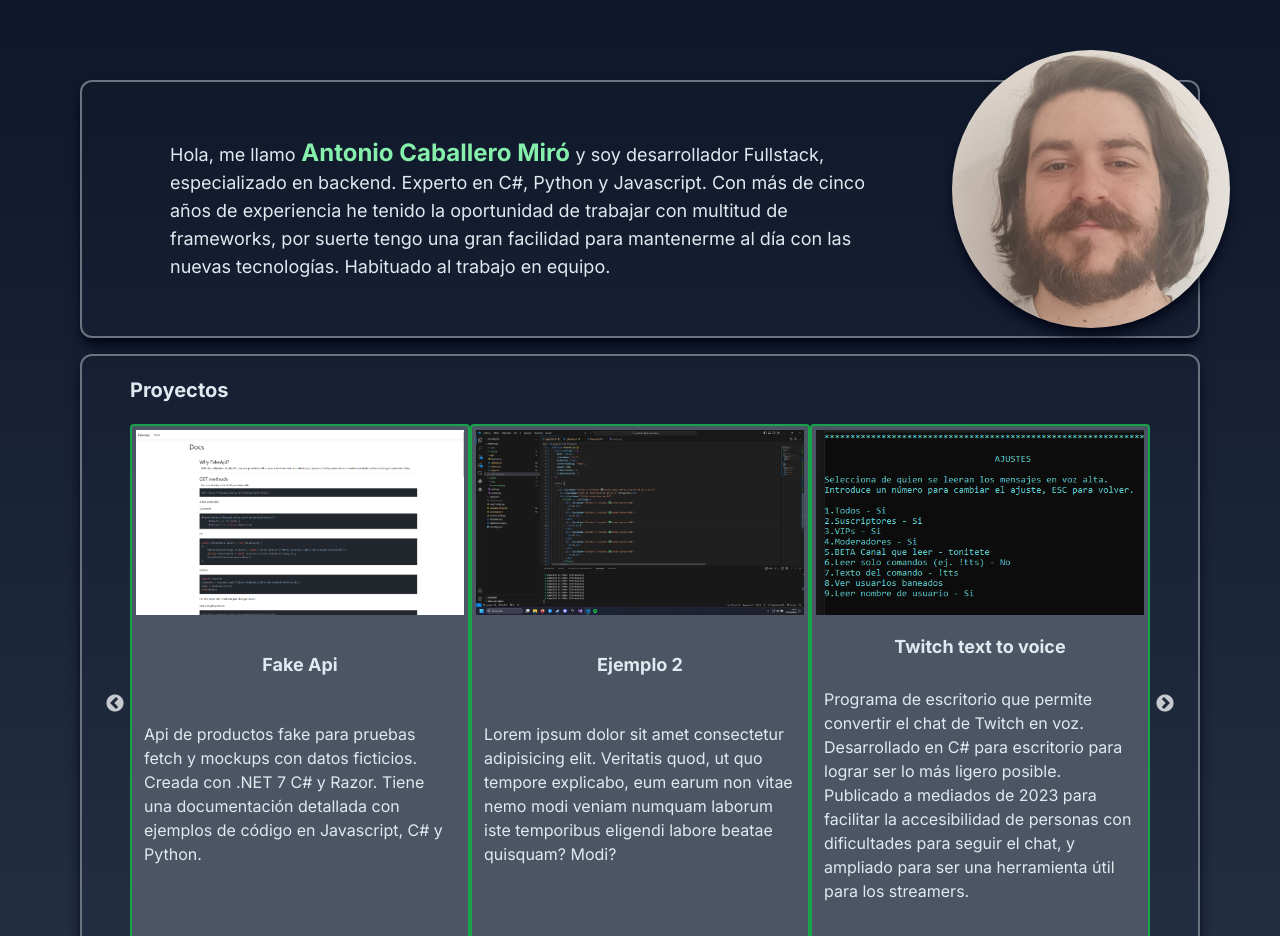
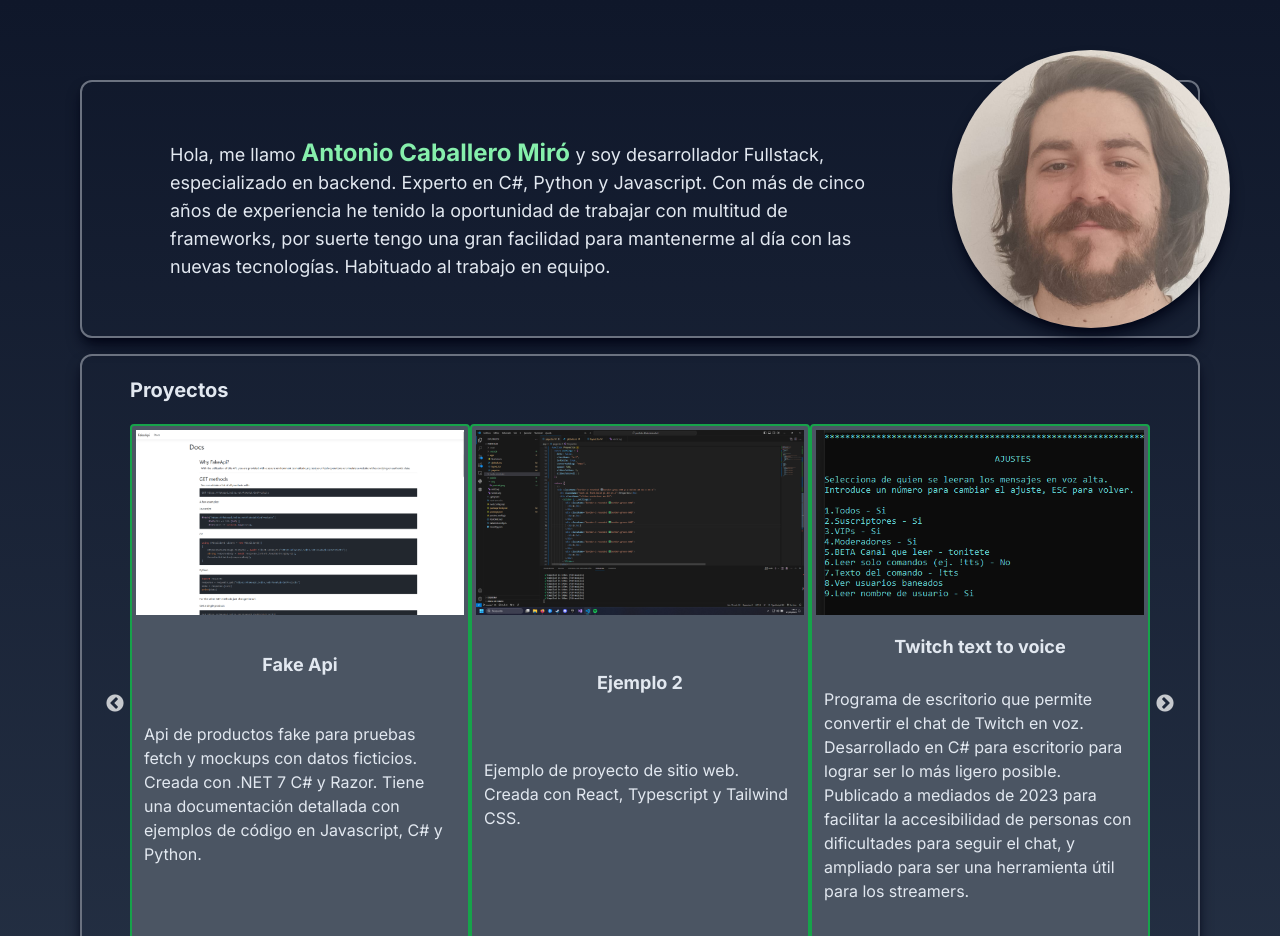
Before and after one commit to Tonitete/portfolio, a Next.js app: page / in a window 1280 px wide. Shown: the top 936 px of the page. Built offline with nearby package versions, Linux system fonts and the light colour scheme.

Commit message:
Changedd texts

```diff
--- a/src/app/page.tsx
+++ b/src/app/page.tsx
@@ -136,7 +136,7 @@ function Proyectos() {
               hrefGithub=""
               imgSrc={proj_example}
               alt="Ejemplo 2">
-              Lorem ipsum dolor sit amet consectetur adipisicing elit. Veritatis quod, ut quo tempore explicabo, eum earum non vitae nemo modi veniam numquam laborum iste temporibus eligendi labore beatae quisquam? Modi?
+                <p>Ejemplo de proyecto de sitio web. Creada con React, Typescript y Tailwind CSS. </p>
             </SlideItem>
             <SlideItem
               hrefView="https://github.com/Tonitete/TwitchTextToVoice/releases"
@@ -150,7 +150,7 @@ function Proyectos() {
               hrefGithub="https://github.com/Tonitete/FileConverter"
               imgSrc={image_fileconverter}
               alt="File Converter">
-              <p>Programa de escritorio portable en C# iddeado para convertir archivos de un formato a otro. Funciona con foto, video, sonidos y pdfs. Multilenguaje. Publicado y en uso desde mediados del 2023 con múltiples comentarios positivos de usuarios.</p>
+              <p>Programa de escritorio portable en C# ideado para convertir archivos de un formato a otro. Funciona con foto, video, sonidos y pdfs. Multilenguaje. Publicado y en uso desde mediados del 2023 con múltiples comentarios positivos de usuarios.</p>
             </SlideItem>
           </Slider>
         </div>
@@ -239,6 +239,7 @@ function SoftSkills() {
   );
 }
 
+
 const ImageSkill: React.FC<ImageSkillProps> = ({ src, alt }) => {
   const [popover, setPopover] = useState(false);
   return (
```
